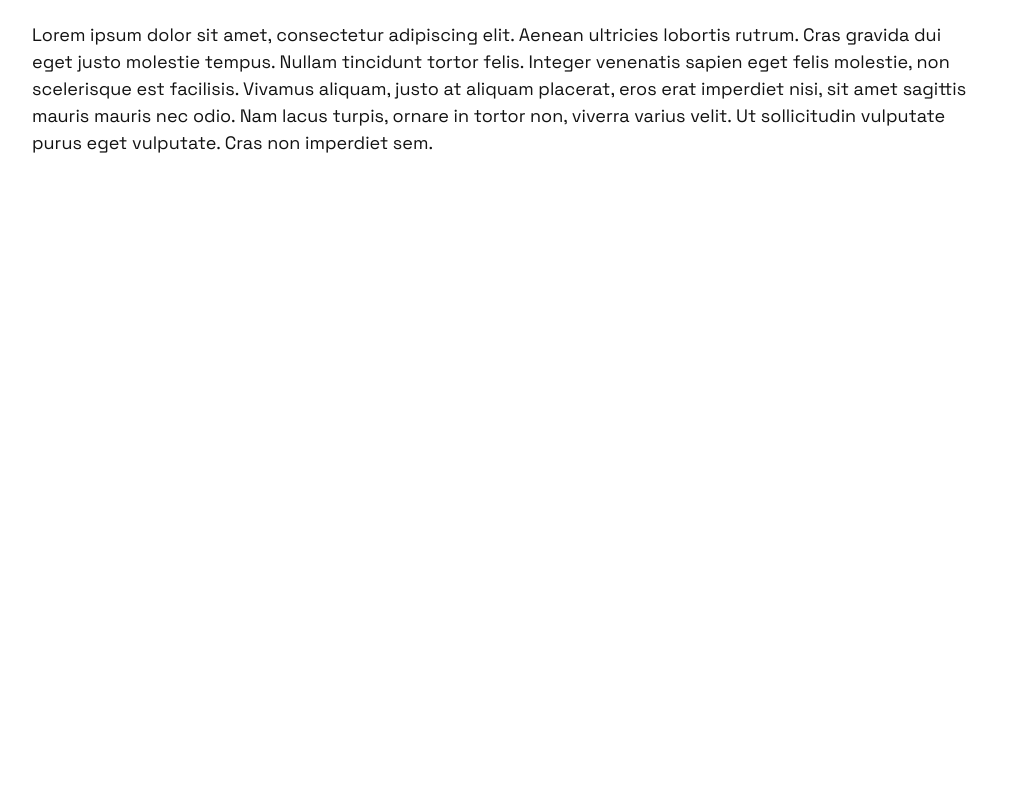
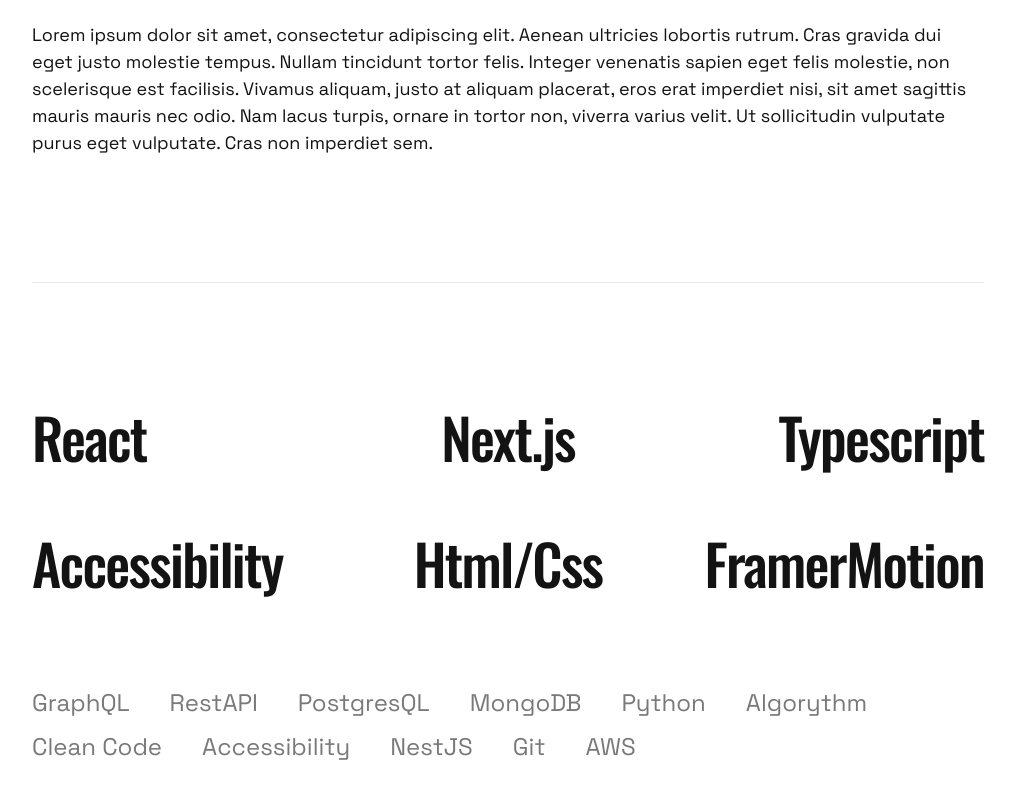
Before and after one commit to tloyan/portfolio, a Next.js app: page / in a window 1280 px wide. Shown: the part 1103-1901 px from the top of the page, without its empty margins (132-1148 px from the left). Before the commit the page ends 1385 px from the top, so only its background shows below. Built offline with nearby package versions, Linux system fonts and the light colour scheme.

Commit message:
add stack section

```diff
--- /dev/null
+++ b/app/components/StackSection/StackSection.tsx
@@ -0,0 +1,39 @@
+export function StackSection() {
+  return (
+    <section className="flex flex-col border-t-[.1rem] py-[5.6rem] leading-none sm:py-[12.6rem]">
+      <div className="flex flex-col flex-wrap items-center gap-[1.2rem] text-center font-oswald text-[3.2rem] font-medium tracking-[-.03em] sm:flex-row sm:justify-between sm:gap-x-0 sm:gap-y-[7rem] sm:text-[4.8rem] xl:text-[5.6rem]">
+        <p className="w-full sm:w-1/2 sm:text-start lg:w-1/3 lg:text-start">
+          React
+        </p>
+        <p className="w-full sm:w-1/2 sm:text-start lg:w-1/3 lg:text-center">
+          Next.js
+        </p>
+        <p className="w-full sm:w-1/2 sm:text-start lg:w-1/3 lg:text-end">
+          Typescript
+        </p>
+        <p className="w-full sm:w-1/2 sm:text-start lg:w-1/3 lg:text-start">
+          Accessibility
+        </p>
+        <p className="w-full sm:w-1/2 sm:text-start lg:w-1/3 lg:text-center">
+          Html/Css
+        </p>
+        <p className="w-full sm:w-1/2 sm:text-start lg:w-1/3 lg:text-end">
+          FramerMotion
+        </p>
+      </div>
+      <div className="text-neutral-gray mt-[4rem] flex flex-wrap justify-center gap-x-[2rem] gap-y-[.8rem] font-grotesk sm:mt-[10rem] sm:justify-start sm:gap-x-[4rem] sm:gap-y-[2rem] sm:text-[2.4rem]">
+        <p>GraphQL</p>
+        <p>RestAPI</p>
+        <p>PostgresQL</p>
+        <p>MongoDB</p>
+        <p>Python</p>
+        <p>Algorythm</p>
+        <p>Clean Code</p>
+        <p>Accessibility</p>
+        <p>NestJS</p>
+        <p>Git</p>
+        <p>AWS</p>
+      </div>
+    </section>
+  );
+}
--- a/app/page.tsx
+++ b/app/page.tsx
@@ -1,6 +1,7 @@
 import { HeroSection } from "./components/HeroSection/HeroSection"
 import { Header } from "./components/Header/Header"
 import { WorkWithSection } from "./components/WorkWithSection/WorkWithSection"
+import { StackSection } from "./components/StackSection/StackSection"
 
 export default function Page() {
   return (
@@ -9,6 +10,7 @@
       <HeroSection />
       <main className="px-[1.6rem] sm:px-[3.2rem] lg:px-[16.4rem]">
         <WorkWithSection />
+        <StackSection />
       </main>
     </div>
   )
```
